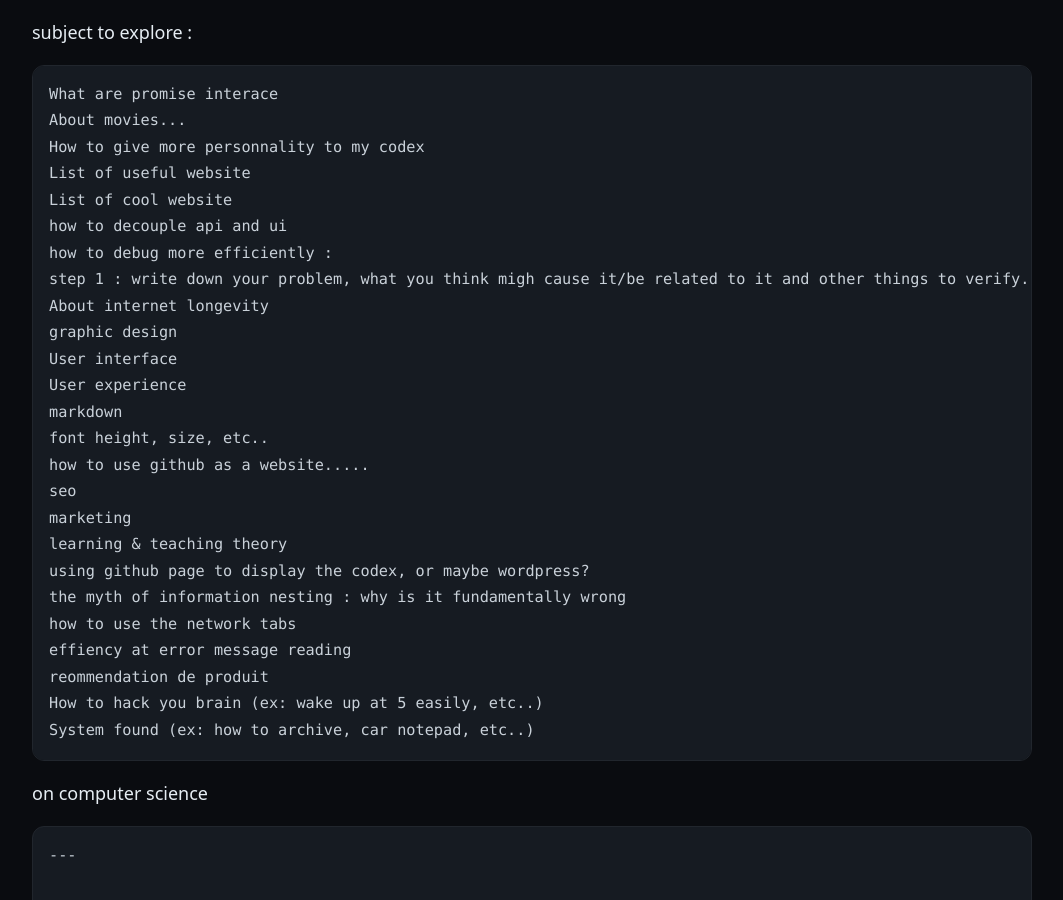
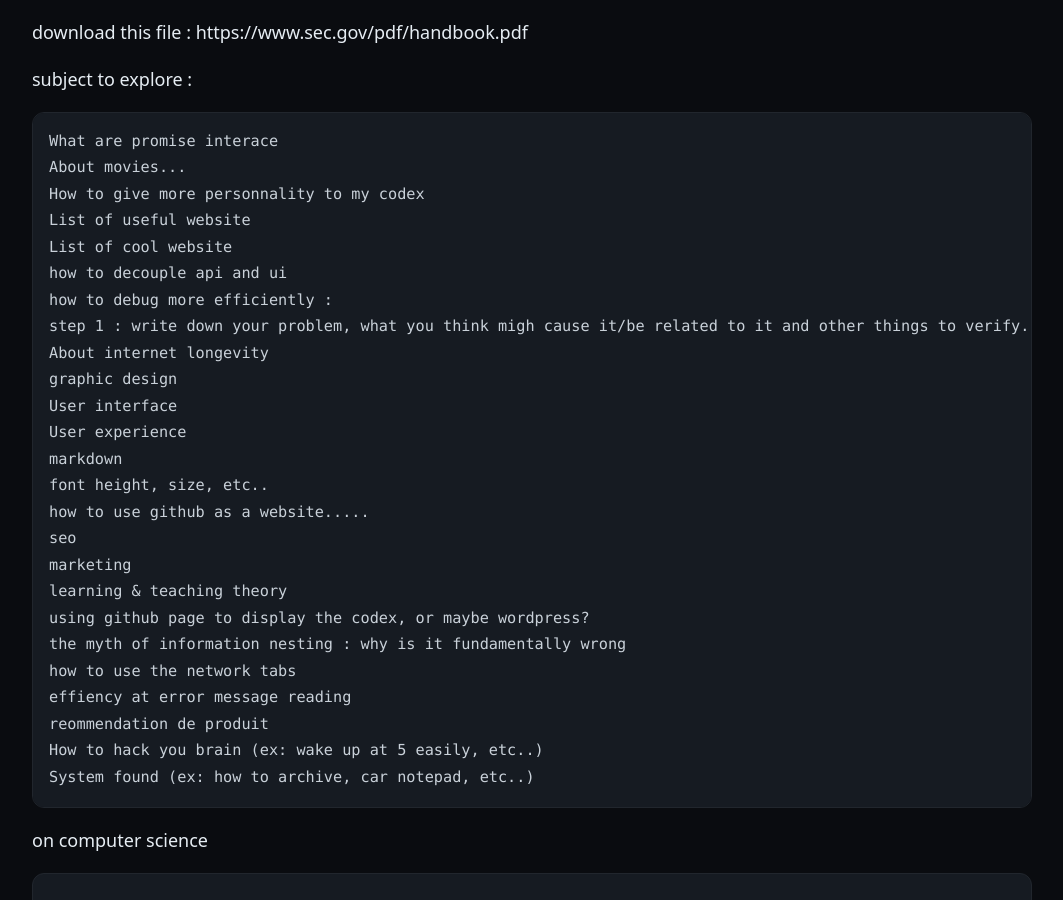
Before and after one commit to BBBB-44/_Codex, a Jekyll site: the page built from _codex/inbox.md, in a window 1280 px wide and 900 px high. Shown: the whole window, without its empty margins (108-1171 px from the left). Built offline with Jekyll 4.4.1, drawn with Linux system fonts in a browser that asks for light colours.

Commit message:
Add download link and exploration subject to inbox.md
Added a download link for a PDF file and a subject to explore.

```diff
--- a/_codex/inbox.md
+++ b/_codex/inbox.md
@@ -1,5 +1,7 @@
 ---
 ---
+
+download this file : https://www.sec.gov/pdf/handbook.pdf
 
 subject to explore :
 
```
